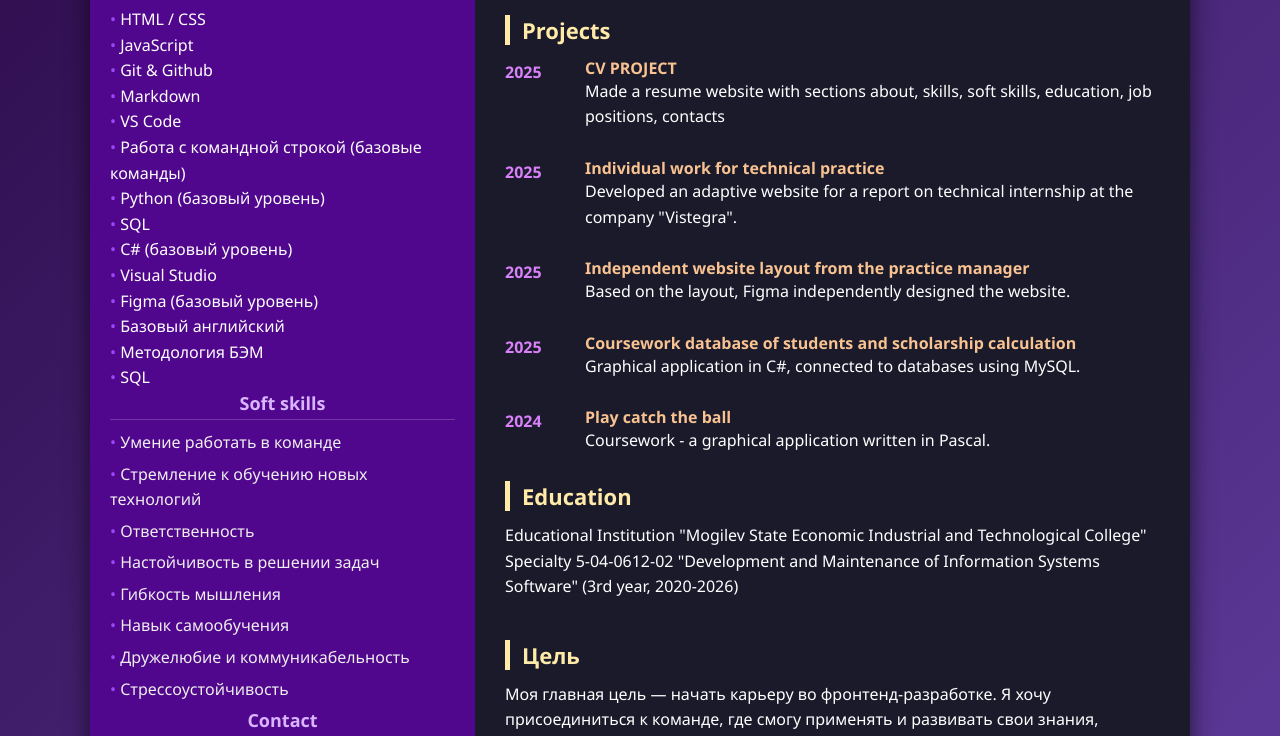
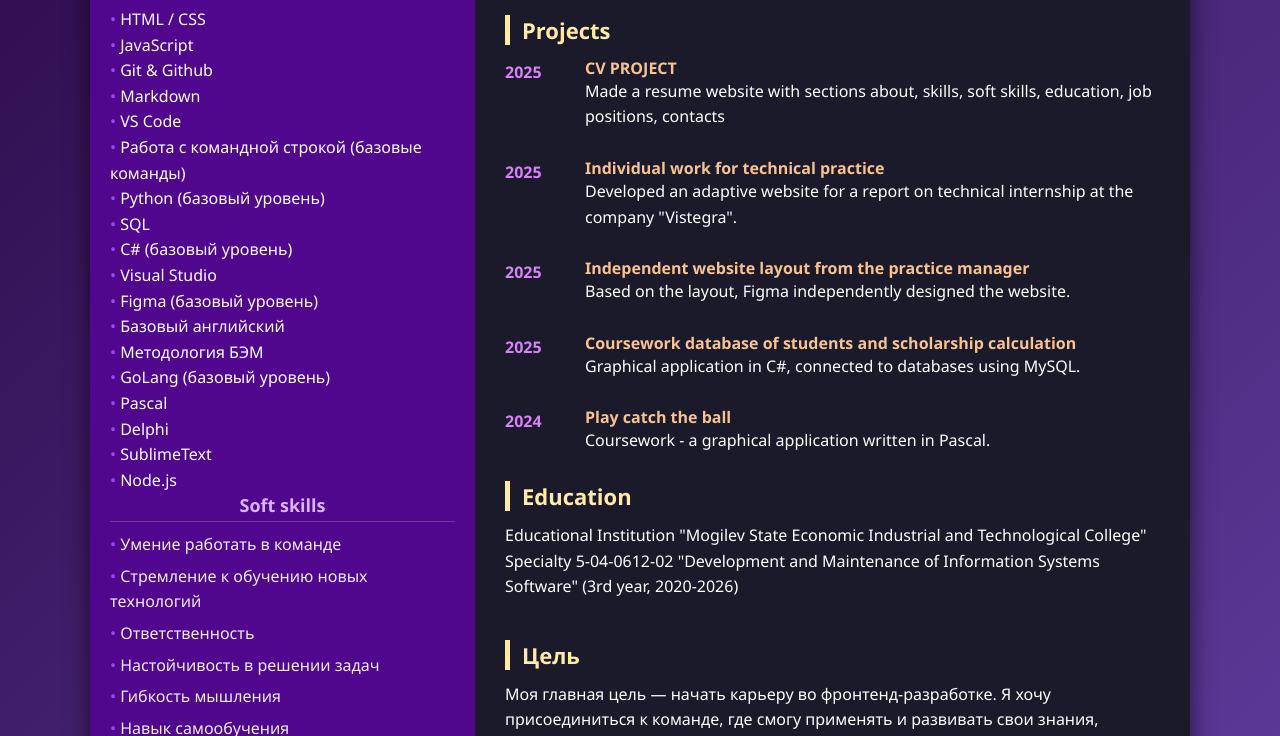
Before and after one commit to skreamer20/rsschool-cv, a plain HTML site: page index.html in a window 1280 px wide. Shown: the part 364-1100 px from the top of the page. Drawn offline with Linux system fonts and the light colour scheme.

Commit message:
feat: more skills

```diff
--- a/index.html
+++ b/index.html
@@ -30,7 +30,11 @@
           <li>Figma (базовый уровень)</li>
           <li>Базовый английский</li>
           <li>Методология БЭМ</li>
-          <li>SQL</li>
+          <li>GoLang (базовый уровень)</li>
+          <li>Pascal</li>
+          <li>Delphi</li>
+          <li>SublimeText</li>
+          <li>Node.js</li>
         </ul>
       </section>
 
```
